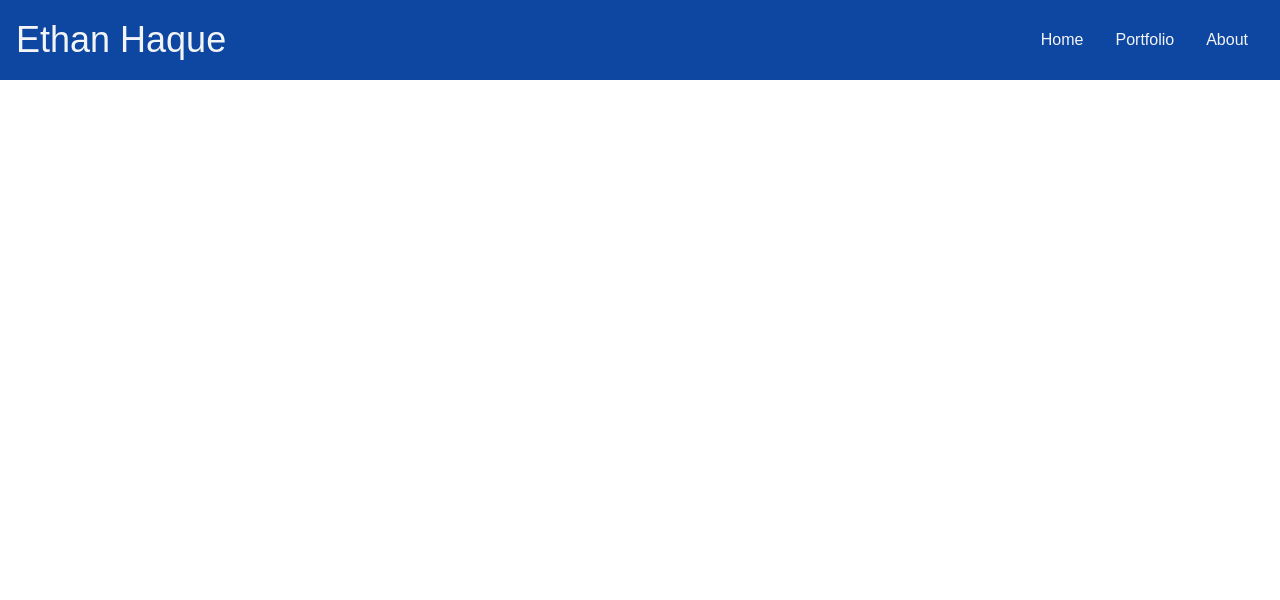
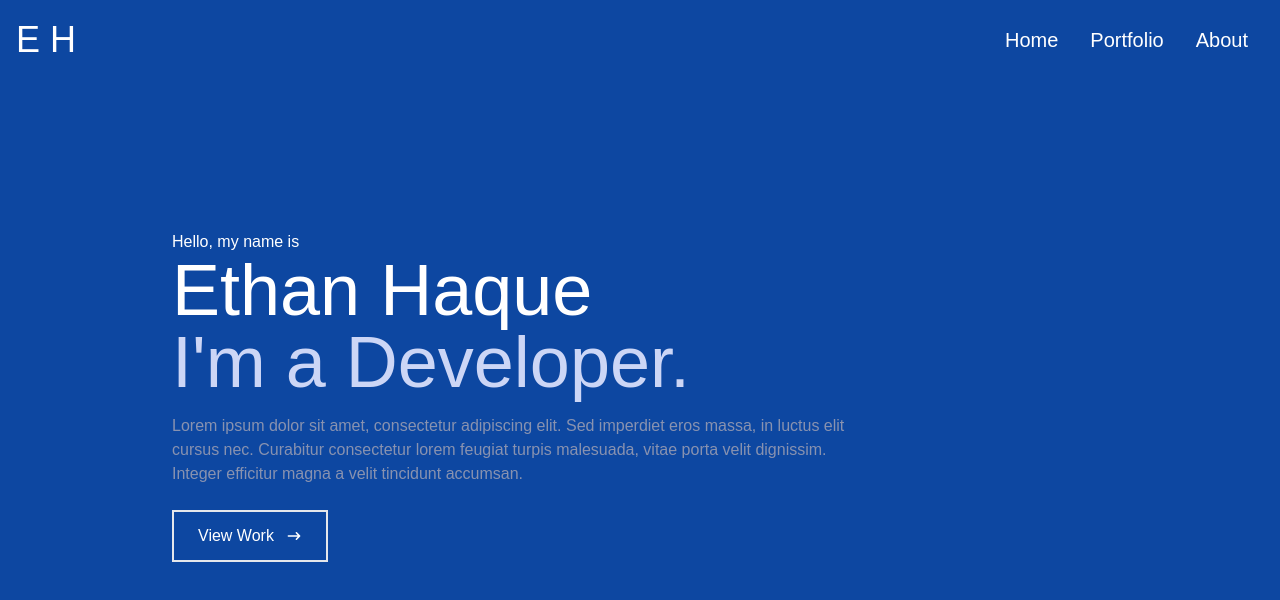
Before and after one commit to Ethan-Haque/Ethan-Haque.github.io, a React (Create React App) app: page / in a window 1280 px wide. Shown: the top 600 px of the page. Built offline with nearby package versions, Linux system fonts and the light colour scheme.

Commit message:
Add home page, update nav bar font sizes

```diff
--- a/src/App.js
+++ b/src/App.js
@@ -1,11 +1,11 @@
+import Home from "./components/Home";
 import Navbar from "./components/Navbar";
 
 function App() {
   return (
-    <div className="App">
+    <div>
       <Navbar />
-      <h1 className="text-2xl font-bold">Porfolio</h1>
-
+      <Home/>
     </div>
   );
 }
--- /dev/null
+++ b/src/components/Home.jsx
@@ -0,0 +1,35 @@
+import React from "react";
+import { HiArrowNarrowRight } from "react-icons/hi";
+
+const Home = () => {
+  return (
+    <div name="home" className="w-full h-screen bg-[#0d47a1]">
+      {/* Container */}
+      <div className="max-w-[1000px] mx-auto px-8 flex flex-col justify-center h-full">
+        <p className="text-white">Hello, my name is</p>
+        <h1 className="text-4xl sm:text-7xl foxt-bold text-[#ffffff]">
+          Ethan Haque
+        </h1>
+        <h2 className="text-4xl sm:text-7xl foxt-bold text-[#ccd6f6]">
+          I'm a Developer.
+        </h2>
+        <p className="text-[#8892b0] py-4 max-w-[700px]">
+          Lorem ipsum dolor sit amet, consectetur adipiscing elit. Sed imperdiet
+          eros massa, in luctus elit cursus nec. Curabitur consectetur lorem
+          feugiat turpis malesuada, vitae porta velit dignissim. Integer
+          efficitur magna a velit tincidunt accumsan.
+        </p>
+        <div>
+          <button className="group text-white border-2 px-6 py-3 my-2 flex items-center hover:bg-black">
+            View Work
+            <span className="group-hover:rotate-90 duration-300">
+              <HiArrowNarrowRight className="ml-3" />
+            </span>
+          </button>
+        </div>
+      </div>
+    </div>
+  );
+};
+
+export default Home;
--- a/src/components/Navbar.jsx
+++ b/src/components/Navbar.jsx
@@ -6,16 +6,16 @@
   const handleClick = () => setNav(!nav);
 
   return (
-    <div className="fixed w-full h-[80px] flex justify-between items-center px-4 bg-[#0d47a1] text-gray-100">
+    <div className="fixed w-full h-[80px] flex justify-between items-center px-4 bg-[#0d47a1] text-white">
       <div>
-        <h1 className="text-4xl">Ethan Haque</h1>
+        <h1 className="text-4xl">E H</h1>
       </div>
 
       {/* Menu */}
       <ul className="hidden md:flex">
-        <li>Home</li>
-        <li>Portfolio</li>
-        <li>About</li>
+        <li className="text-xl">Home</li>
+        <li className="text-xl">Portfolio</li>
+        <li className="text-xl">About</li>
       </ul>
 
       {/* Hamburger */}
```
